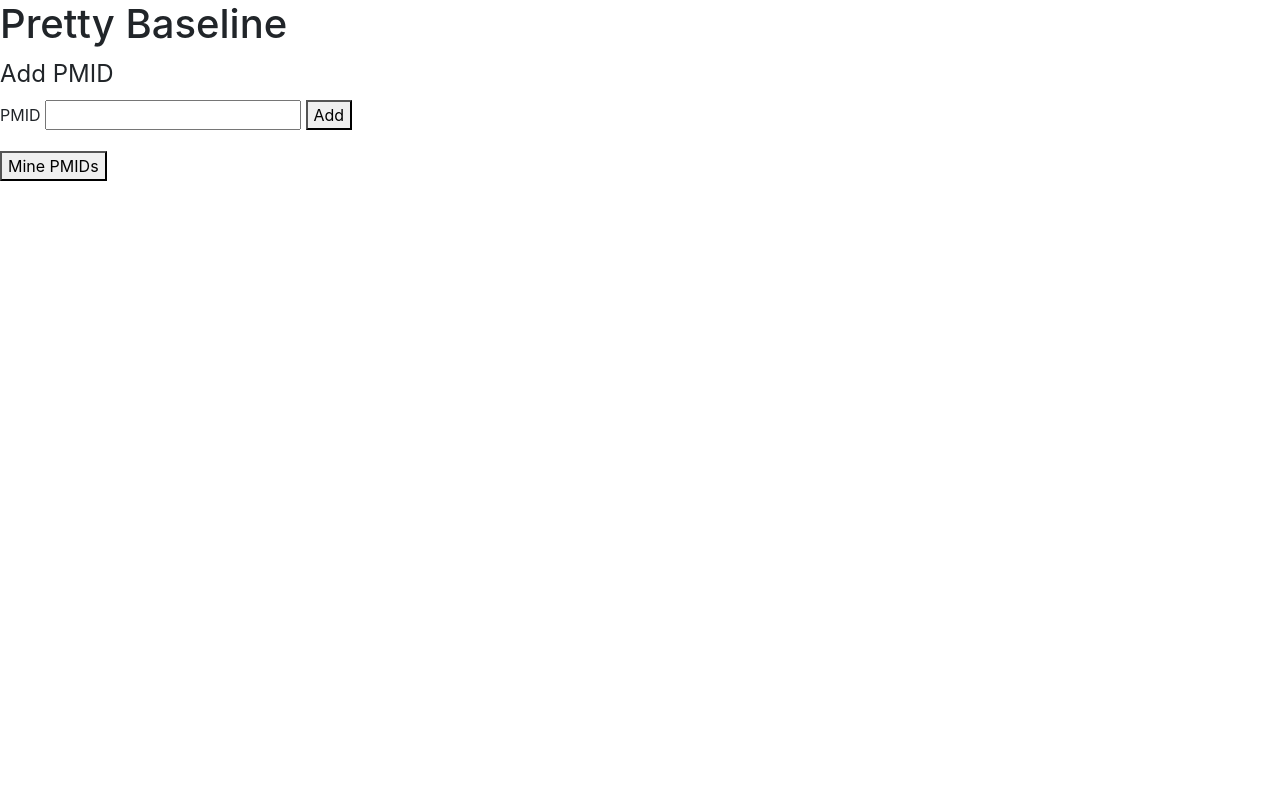
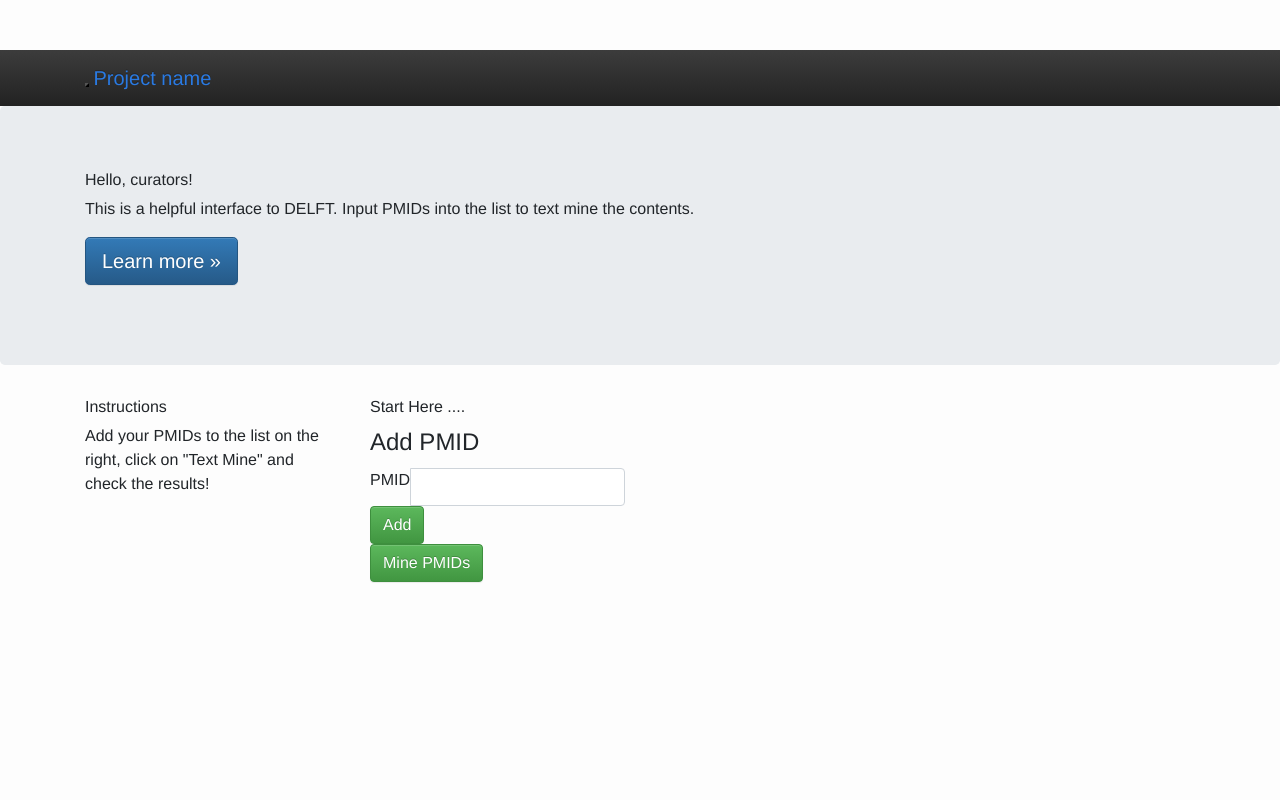
Before and after one commit to spyysalo/greekc-triage-service, a Flask app: page / in a window 1280 px wide. Run offline with Flask 2, Linux system fonts and the light colour scheme; some libraries are stand-ins or nearby versions.

Commit message:
front page rework (from Joseph Bonello)

```diff
--- a/templates/base.html
+++ b/templates/base.html
@@ -8,7 +8,7 @@
     <script src="/static/js/bootstrap.min.js"></script>
     <meta name="viewport" content="width=device-width, initial-scale=1.0">
     <meta charset="UTF-8">
-    <title>Hello, world!</title>
+    <title>Malaga Workshop - Text Mining Hackathon</title>
 
     {% include 'style.html' %}
     {% include 'scripts.html' %}
--- a/templates/front.html
+++ b/templates/front.html
@@ -1,44 +1,118 @@
 <!doctype html>
-<html lang="en">
+<!--[if lt IE 7]>      <html class="no-js lt-ie9 lt-ie8 lt-ie7" lang=""> <![endif]-->
+<!--[if IE 7]>         <html class="no-js lt-ie9 lt-ie8" lang=""> <![endif]-->
+<!--[if IE 8]>         <html class="no-js lt-ie9" lang=""> <![endif]-->
+<!--[if gt IE 8]><!--> <html class="no-js" lang=""> <!--<![endif]-->
     <head>
-    <!-- Required meta tags -->
         <meta charset="utf-8">
-    <meta name="viewport" content="width=device-width, initial-scale=1, shrink-to-fit=no">
+        <meta http-equiv="X-UA-Compatible" content="IE=edge,chrome=1">
+        <title>Malaga Workshop - Text Mining Hackathon</title>
+        <meta name="description" content="">
+        <meta name="viewport" content="width=device-width, initial-scale=1">
+        <link rel="apple-touch-icon" href="apple-touch-icon.png">
 
-    <!-- Bootstrap CSS -->
-    <link rel="stylesheet" href="https://stackpath.bootstrapcdn.com/bootstrap/4.3.1/css/bootstrap.min.css" integrity="sha384-ggOyR0iXCbMQv3Xipma34MD+dH/1fQ784/j6cY/iJTQUOhcWr7x9JvoRxT2MZw1T" crossorigin="anonymous">
+        <link rel="stylesheet" href="/static/css/bootstrap.min.css">
+        <style>
+            body {
+                padding-top: 50px;
+                padding-bottom: 20px;
+            }
+        </style>
+        <link rel="stylesheet" href="/static/css/bootstrap-theme.min.css">
+        <link rel="stylesheet" href="/static/css/main.css">
 
-    <title>GREEKC Hackathon</title>
+        <script src="/static/js/vendor/modernizr-2.8.3-respond-1.4.2.min.js"></script>
     </head>
     <body>
-<h1>Pretty Baseline</h1>
+        <!--[if lt IE 8]>
+            <p class="browserupgrade">You are using an <strong>outdated</strong> browser. Please <a href="http://browsehappy.com/">upgrade your browser</a> to improve your experience.</p>
+        <![endif]-->
+    <nav class="navbar navbar-inverse navbar-fixed-top" role="navigation">
+      <div class="container">
+        <div class="navbar-header">
+          <button type="button" class="navbar-toggle collapsed" data-toggle="collapse" data-target="#navbar" aria-expanded="false" aria-controls="navbar">
+            <span class="sr-only">Toggle navigation</span>
+            <span class="icon-bar"></span>
+            <span class="icon-bar"></span>
+            <span class="icon-bar"></span>
+          </button>
+          <a class="navbar-brand" href="#">Project name</a>
+        </div>
+        <div id="navbar" class="navbar-collapse collapse">
+          <form class="navbar-form navbar-right" role="form">
+            <div class="form-group">
+              <input type="text" placeholder="Email" class="form-control">
+            </div>
+            <div class="form-group">
+              <input type="password" placeholder="Password" class="form-control">
+            </div>
+            <button type="submit" class="btn btn-success">Sign in</button>
+          </form>
+        </div><!--/.navbar-collapse -->
+      </div>
+    </nav>
+
+    <!-- Main jumbotron for a primary marketing message or call to action -->
+    <div class="jumbotron">
+      <div class="container">
+        <h1>Hello, curators!</h1>
+        <p>This is a helpful interface to DELFT. Input PMIDs into the list to text mine the contents.</p>
+        <p><a class="btn btn-primary btn-lg" href="#" role="button">Learn more &raquo;</a></p>
+      </div>
+    </div>
+
+    <div class="container">
+      <!-- Example row of columns -->
+      <div class="row">
+        <div class="col-md-3">
+          <h2>Instructions</h2>
+          <p>Add your PMIDs to the list on the right, click on "Text Mine" and check the results!</p>
+          <!--<p><a class="btn btn-default" href="#" role="button">View details &raquo;</a></p>-->
+        </div>
+        <div class="col-md-3">
+          <h2>Start Here ....</h2>
 
             <form id="pmids">
                 <fieldset>
                     <legend>Add PMID</legend>
+                    <div class="input-group ">
                         <label for="PMID">PMID</label>
-        <input type="text" id="pmid" name="pmid" />
+                        <input class="form-control" type="text" id="pmid" name="pmid" />
+                    </div>
 
-        <button>Add</button>
+                    <button class="btn btn-success" onclick="event.preventDefault(); additem();">Add</button>
                 </fieldset>
             </form>
 
-<ol id="pmids-list"></ol>
+            <ul class="list-group" id="pmids-list"></ul>
 
             <form id="submitlist" name="submitlist">
                 <!--<input type="hidden" name="src_pmids" id="src_pmids" value="" />-->
-    <button onclick="submitform()">Mine PMIDs</button>
+                <button class="btn btn-success" onclick="submitform()">Mine PMIDs</button>
             </form>
+       </div>
+        <!--<div class="col-md-4">-->
+          <!--<h2>Heading</h2>-->
+          <!--<p>Donec sed odio dui. Cras justo odio, dapibus ac facilisis in, egestas eget quam. Vestibulum id ligula porta felis euismod semper. Fusce dapibus, tellus ac cursus commodo, tortor mauris condimentum nibh, ut fermentum massa justo sit amet risus.</p>-->
+          <!--<p><a class="btn btn-default" href="#" role="button">View details &raquo;</a></p>-->
+        <!--</div>-->
+      </div>
 
-<!-- Optional JavaScript -->
-<!-- jQuery first, then Popper.js, then Bootstrap JS -->
-<script src="https://code.jquery.com/jquery-3.3.1.slim.min.js" integrity="sha384-q8i/X+965DzO0rT7abK41JStQIAqVgRVzpbzo5smXKp4YfRvH+8abtTE1Pi6jizo" crossorigin="anonymous"></script>
-<script src="https://cdnjs.cloudflare.com/ajax/libs/popper.js/1.14.7/umd/popper.min.js" integrity="sha384-UO2eT0CpHqdSJQ6hJty5KVphtPhzWj9WO1clHTMGa3JDZwrnQq4sF86dIHNDz0W1" crossorigin="anonymous"></script>
-<script src="https://stackpath.bootstrapcdn.com/bootstrap/4.3.1/js/bootstrap.min.js" integrity="sha384-JjSmVgyd0p3pXB1rRibZUAYoIIy6OrQ6VrjIEaFf/nJGzIxFDsf4x0xIM+B07jRM" crossorigin="anonymous"></script>
+      <!--<hr>-->
+
+      <!--<footer>-->
+        <!--<p>&copy; Company 2015</p>-->
+      <!--</footer>-->
+    </div> <!-- /container -->        <script src="//ajax.googleapis.com/ajax/libs/jquery/1.11.2/jquery.min.js"></script>
+        <script>window.jQuery || document.write('<script src="/static/js/vendor/jquery-1.11.2.min.js"><\/script>')</script>
+
+        <script src="/static/js/vendor/bootstrap.min.js"></script>
+
+        <script src="/static/js/main.js"></script>
 
         <script>
             var list = document.getElementById('pmids-list');
-    var entry = document.getElementById('pmids');
+            var entry = document.getElementById('pmid');
 
             var pmidarr = [];
 
@@ -55,10 +129,13 @@
                 document.submitlist.submit();
             }
 
-    entry.onsubmit = function(evt) {
-        evt.preventDefault();
+            // entry.onsubmit = function(evt) {
+            function additem() {
+                // this.preventDefault();
                 var pmid = document.getElementById('pmid').value;
                 var entry = document.createElement('li');
+                entry.className += "list-group-item";
+
                 entry.appendChild(document.createTextNode(pmid));
                 if (!pmidarr.includes(pmid)) {
                     list.appendChild(entry);
@@ -71,6 +148,5 @@
                 }
             }
         </script>
-
     </body>
 </html>
```
Lines whose indentation alone changed are shown as unchanged.
